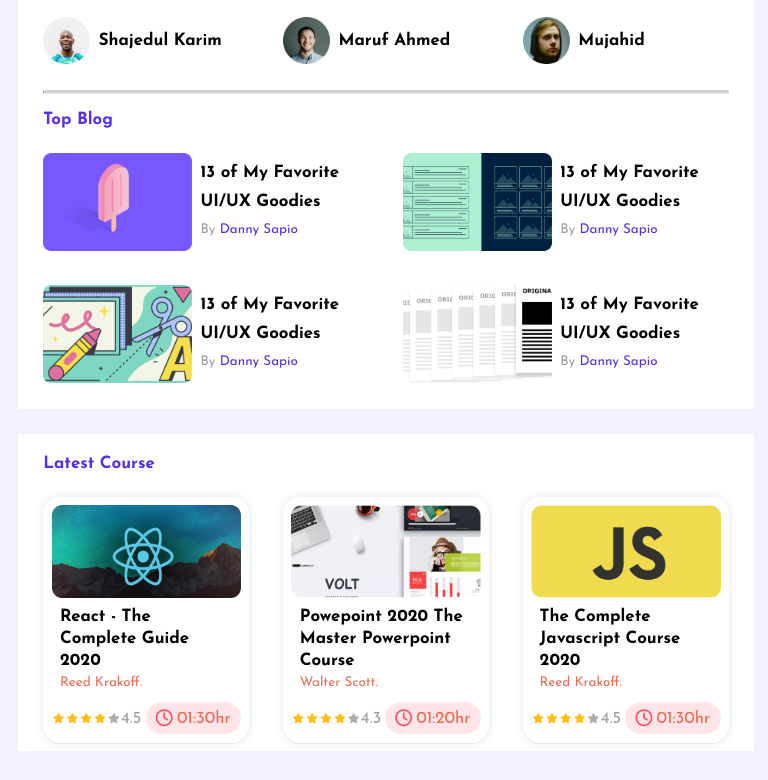
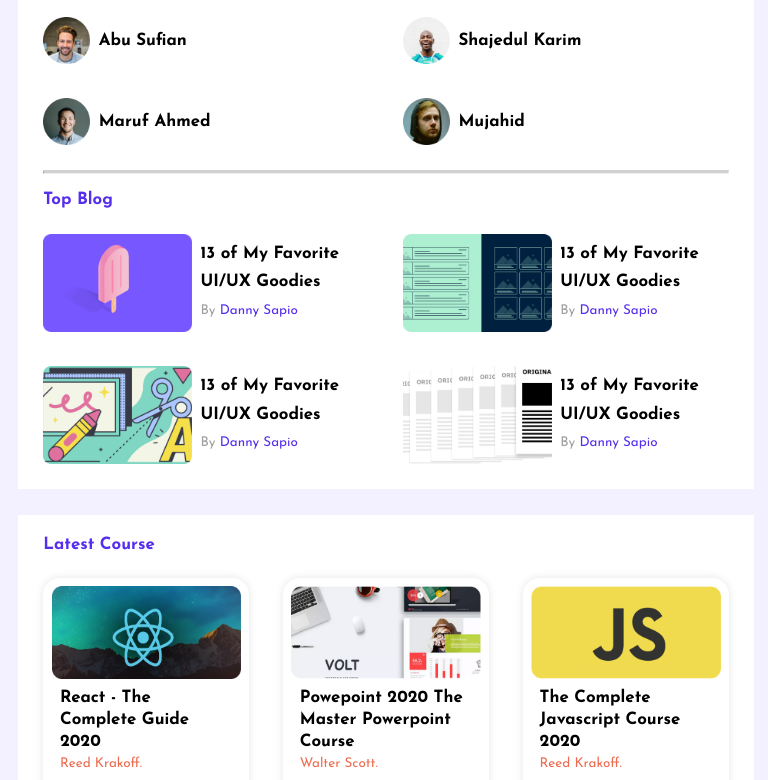
Before and after one commit to arifulhasantotul/playerdemopro, a plain HTML site: page index.html in a window 768 px wide. Shown: the part 173-953 px from the top of the page. Drawn offline with Linux system fonts and the light colour scheme; a web font is replaced by a local one.

Commit message:
responsive

```diff
--- a/style.css
+++ b/style.css
@@ -182,6 +182,8 @@ header .time p{
 
 /* media queries */
 
+/* mobile devices */
+
 @media only screen and (max-width:688px) {
 
     header {
@@ -202,3 +204,12 @@ header .time p{
         grid-template-columns: repeat(1, 1fr);
     }
 }
+
+/* tablet devices */
+
+@media only screen and (min-width: 689px) and (max-width: 992px) {
+
+    header .top .top_players{
+        grid-template-columns: repeat(2, 1fr);
+    }
+}
```
